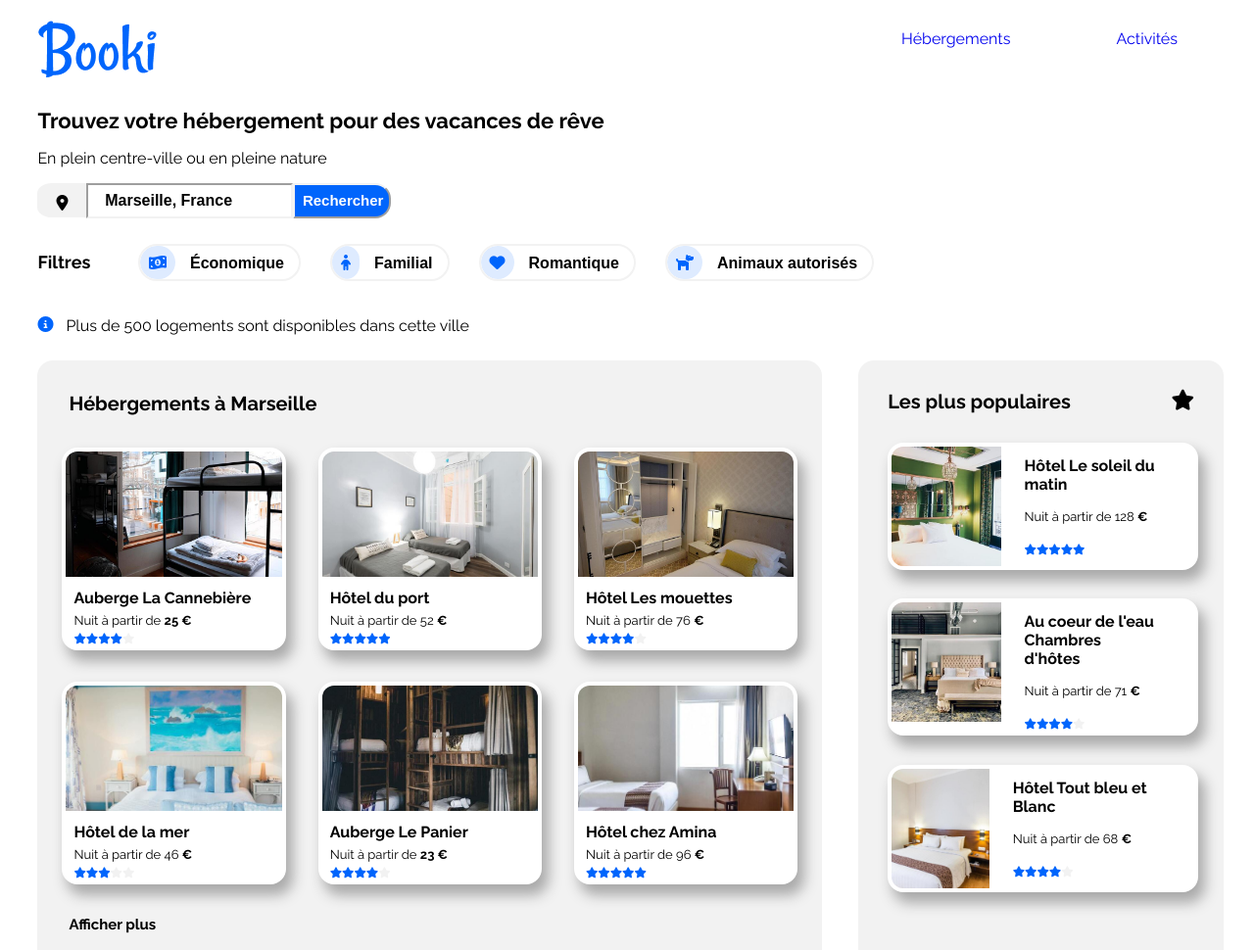
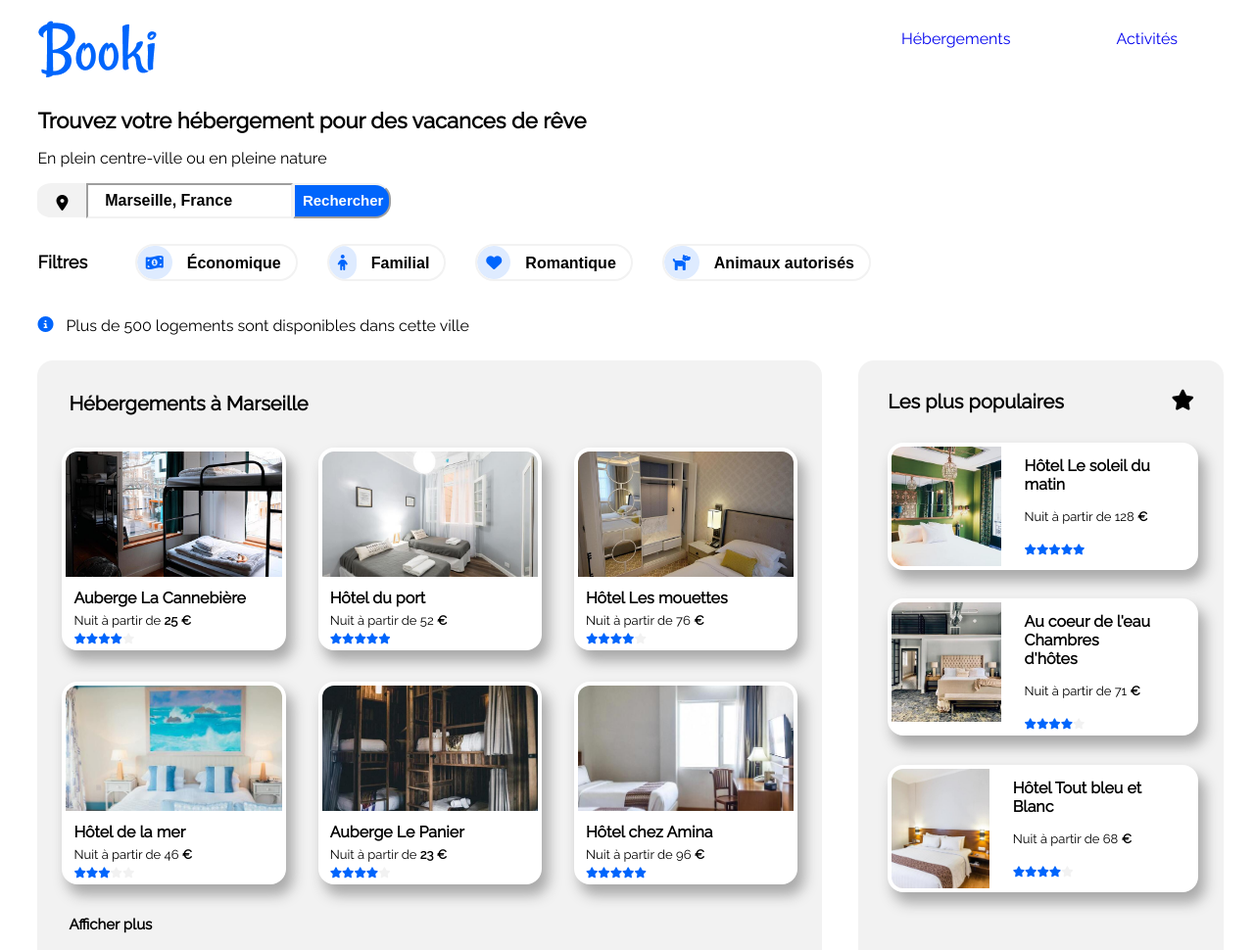
Before and after one commit to K0lschPierre/Booki_P2_DW, a plain HTML site: page index.html in a window 1280 px wide. Shown: the top 970 px of the page at 98% size. Drawn offline with Linux system fonts and the light colour scheme.

Commit message:
Rectification Google Font

```diff
--- a/css/style.css
+++ b/css/style.css
@@ -8,7 +8,7 @@
 
 html
 {
-    font-family: 'Raleway', 'Arial', sans-serif;
+    font-family: 'Raleway', sans-serif;
 }
 
 body
--- a/index.html
+++ b/index.html
@@ -7,6 +7,10 @@
         <meta name="description" content="Booki est un site de réservation en ligne pour trouvez un hébergement pour des vacances de rêves">
         <meta name="viewport" content="width=device-width, initial-scale=1.0">
         <link rel="stylesheet" href="css/style.css">
+        <!-- Google Font -->
+        <link rel="preconnect" href="https://fonts.googleapis.com">
+        <link rel="preconnect" href="https://fonts.gstatic.com" crossorigin>
+        <link href="https://fonts.googleapis.com/css2?family=Raleway&display=swap" rel="stylesheet">
         <script src="https://kit.fontawesome.com/37103d757f.js" crossorigin="anonymous"></script>
         <!-- Open Graph data -->
         <meta property="og:title" content="Booki | Site de réservation"/>
@@ -24,9 +28,11 @@
         <meta name="twitter:image" content="http://www.booki.com/image.jpg">
     </head>
     <body>
+        <!-- Header -->
         <header id="header">
             <div class="container_logo">
                 <img class="logo" alt="logo" src="images/logo/Booki.png">
+                <!-- Menu Nav -->
                 <nav class="nav_menu">
                     <a class="menu" href="#Hébergements">Hébergements</a>
                     <a class="menu" href="#Activités">Activités</a>
@@ -34,11 +40,13 @@
             </div>
             <h1>Trouvez votre hébergement pour des vacances de rêve</h1>
             <p>En plein centre-ville ou en pleine nature</p>
+            <!-- Search -->
             <div class="container_recherche">
                 <form method="post" action="#">
                     <i class="géoloc fas fa-map-marker-alt"></i><input type="search" name="search" placeholder="Marseille, France"><button class="recherche" type="submit"><i class="fas fa-search" id="search_responsive"></i><span id="search_desktop">Rechercher</span></button>
                 </form>
             </div>
+            <!-- Filters -->
             <div class="filtres">
                 <span>Filtres</span>
                 <button value="Économique"><i class="fas fa-money-bill-wave-alt"></i>Économique</button>
@@ -47,9 +55,12 @@
                 <button value="Animaux"><i class="fas fa-dog"></i>Animaux autorisés</button>
             </div>
         </header>
+        <!-- First Section -->
         <section>
+            <!-- Info -->
 			<div class="info"><i class="fas fa-info-circle"></i><p>Plus de 500 logements sont disponibles dans cette ville</p></div>
              <div id="main_bloc">
+                <!-- First Bloc -->
                 <div class="first_bloc">
                     <h2>Hébergements à Marseille</h2>
                     <div class="pictures">
@@ -106,6 +117,7 @@
                         <summary><strong>Afficher plus</strong></summary>
                     </details>
                 </div>
+                <!-- Second Bloc -->
                 <div class="second_bloc">
                     <h2>Les plus populaires <i class="fas fa-star"></i></h2>
                     <figure>
@@ -135,8 +147,10 @@
                 </div>
             </div>
         </section>
+        <!-- Last Section -->
         <section>
             <h2>Activités à Marseille</h2>
+            <!-- Last Bloc -->
             <div id="last_bloc">
                 <div class="column">
                     <figure>
@@ -184,6 +198,7 @@
                 </div>
             </div>
         </section>
+        <!-- Footer -->
         <footer id="footer">
             <div class="footer_border">
                 <div class="propos">
```
